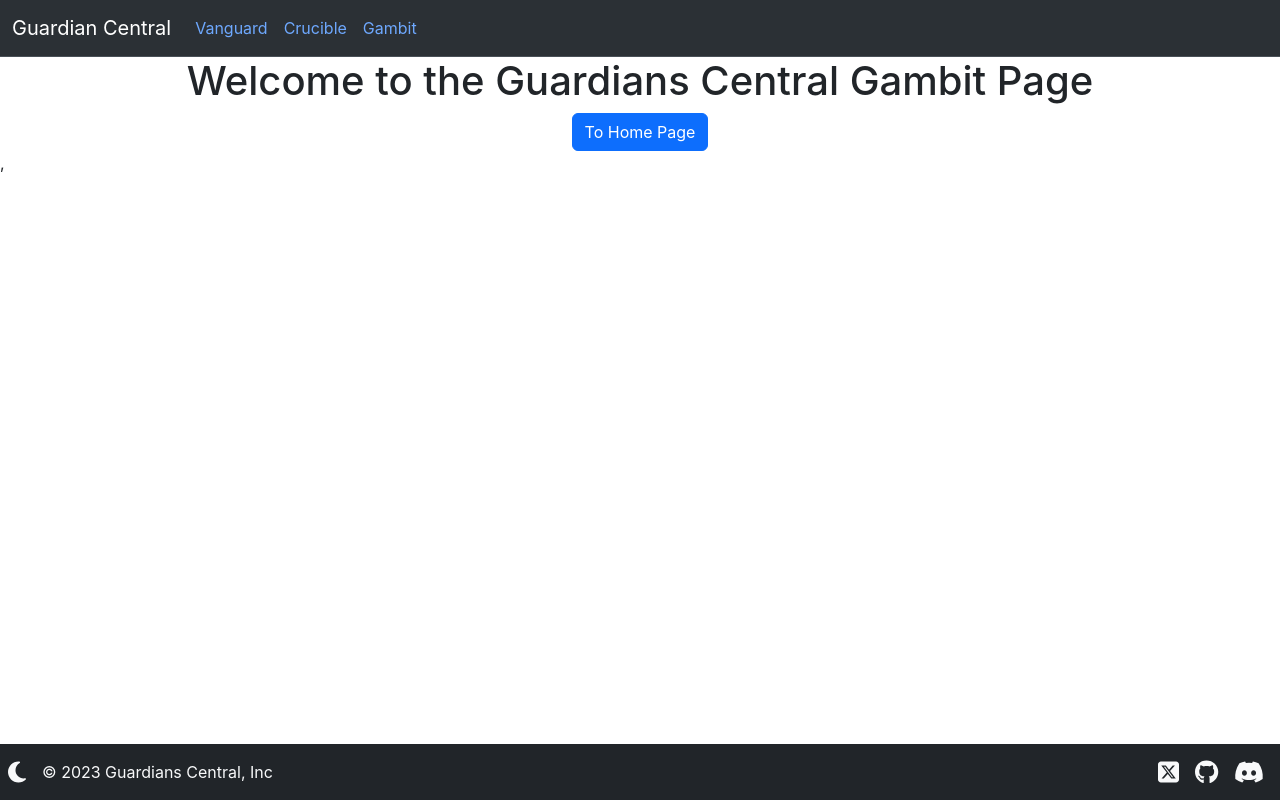
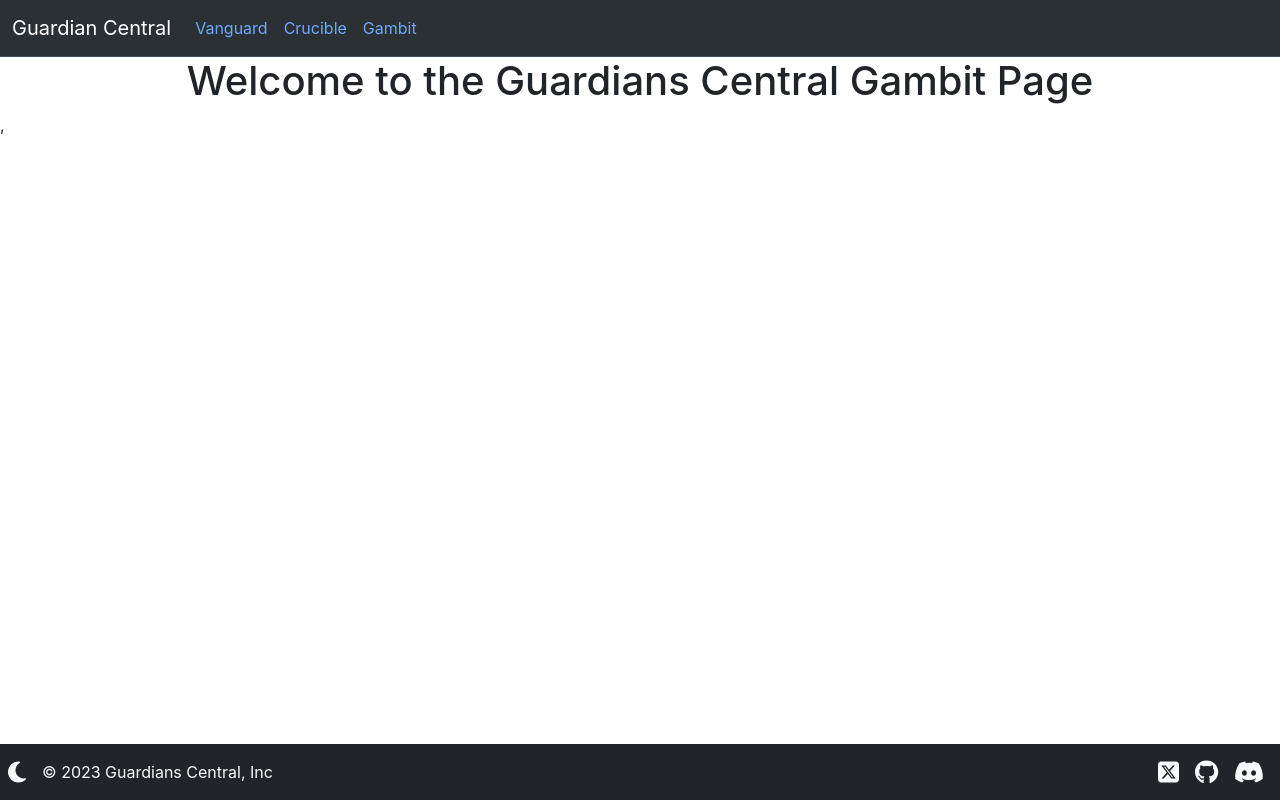
Before and after one commit to WesleyCartagena/guardians-central-backup-4-23-24, a React (Create React App) app: page /#/gambit in a window 1280 px wide. Built offline with nearby package versions, Linux system fonts and the light colour scheme.

Commit message:
removed homepage navlink from pages

```diff
--- a/src/pages/Crucible/Crucible.js
+++ b/src/pages/Crucible/Crucible.js
@@ -5,9 +5,6 @@ const Crucible = () => {
     return(
         <div>
             <h1>Welcome to the Guardians Central Crucible Page</h1>
-            <NavLink to="/">
-            <button className="btn btn-primary">To Home Page</button>
-            </NavLink>
         </div>
     );
 }
--- a/src/pages/Gambit/Gambit.js
+++ b/src/pages/Gambit/Gambit.js
@@ -5,9 +5,6 @@ const Gambit = () => {
     return(
         <div>
             <h1>Welcome to the Guardians Central Gambit Page</h1>
-            <NavLink to="/">
-                <button className="btn btn-primary">To Home Page</button>
-            </NavLink>
         </div>
     );
 }
--- a/src/pages/Vanguard/Vanguard.js
+++ b/src/pages/Vanguard/Vanguard.js
@@ -5,9 +5,6 @@ const Vanguard = () => {
     return(
         <div>
             <h1>Welcome to the Guardians Central Vanguard Page</h1>
-            <NavLink to="/">
-                <button className="btn btn-primary">To Home Page</button>
-            </NavLink>
         </div>
     );
 }
```
